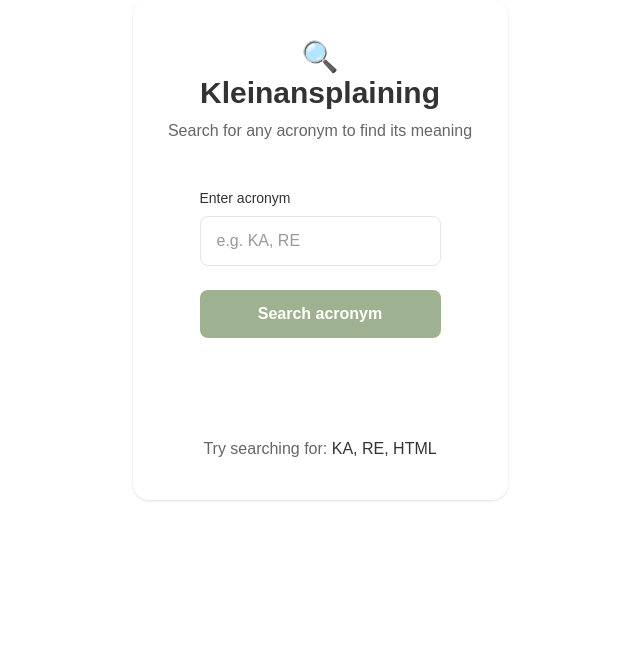
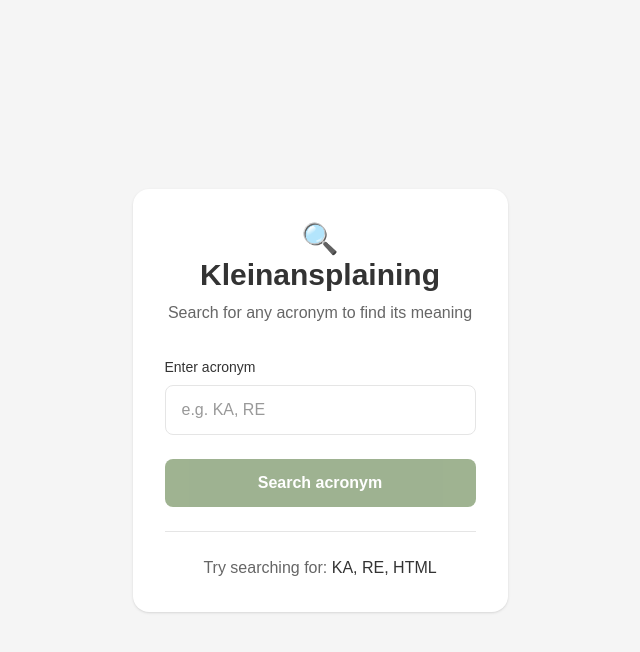
Before and after one commit to totfront/kleinansplaining, a Next.js app: page / in a window 1280 px wide. Shown: the top 652 px of the page, without its empty margins (320-960 px from the left). Built offline with nearby package versions, Linux system fonts and the light colour scheme.

Commit message:
chore: rems adoption

```diff
--- a/app/components/EmojiIcon.tsx
+++ b/app/components/EmojiIcon.tsx
@@ -3,11 +3,6 @@
   variant?: "success" | "not-found";
 }
 
-export default function EmojiIcon({
-  emoji,
-  variant = "success",
-}: IEmojiIconProps) {
-  const textColor = variant === "success" ? "text-white" : "text-[#666666]";
-
-  return <span className={`text-3xl ${textColor}`}>{emoji}</span>;
+export default function EmojiIcon({ emoji }: IEmojiIconProps) {
+  return <span className={"text-3xl mb-l"}>{emoji}</span>;
 }
--- a/app/components/ScreenContainer.tsx
+++ b/app/components/ScreenContainer.tsx
@@ -6,8 +6,12 @@
 
 export default function ScreenContainer({ children }: IScreenContainerProps) {
   return (
-    <main className="min-h-[31.25rem] w-full max-w-[375px] mx-auto p-8 grid place-items-center bg-white dark:bg-zinc-900 rounded-2xl shadow-sm">
-      {children}
-    </main>
+    <div className="min-h-screen bg-[#F5F5F5] dark:bg-[#0a0a0a] flex items-center justify-center p-4">
+      <div className="w-full max-w-[375px]">
+        <div className="bg-white dark:bg-zinc-900 rounded-2xl shadow-sm p-8">
+          {children}
+        </div>
+      </div>
+    </div>
   );
 }
--- a/app/pages/SuccessPage.tsx
+++ b/app/pages/SuccessPage.tsx
@@ -8,7 +8,7 @@
   return (
     <ScreenContainer>
       <div className="text-center">
-        <EmojiIcon emoji="✓" variant="success" />
+        <EmojiIcon emoji="🎉" variant="success" />
         <h2 className="text-2xl font-semibold text-[#333333] dark:text-[#ededed] mb-2">
           Acronym Updated Successfully!
         </h2>
```
